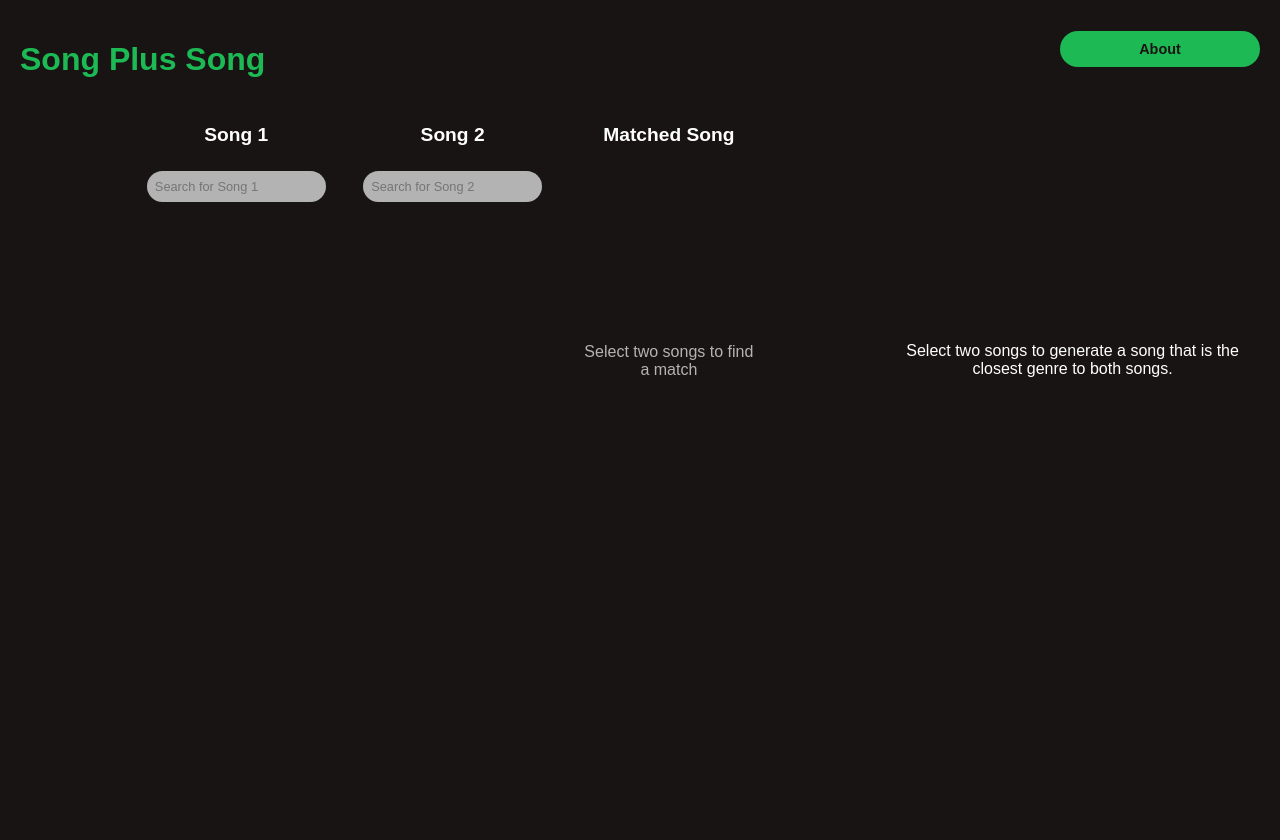
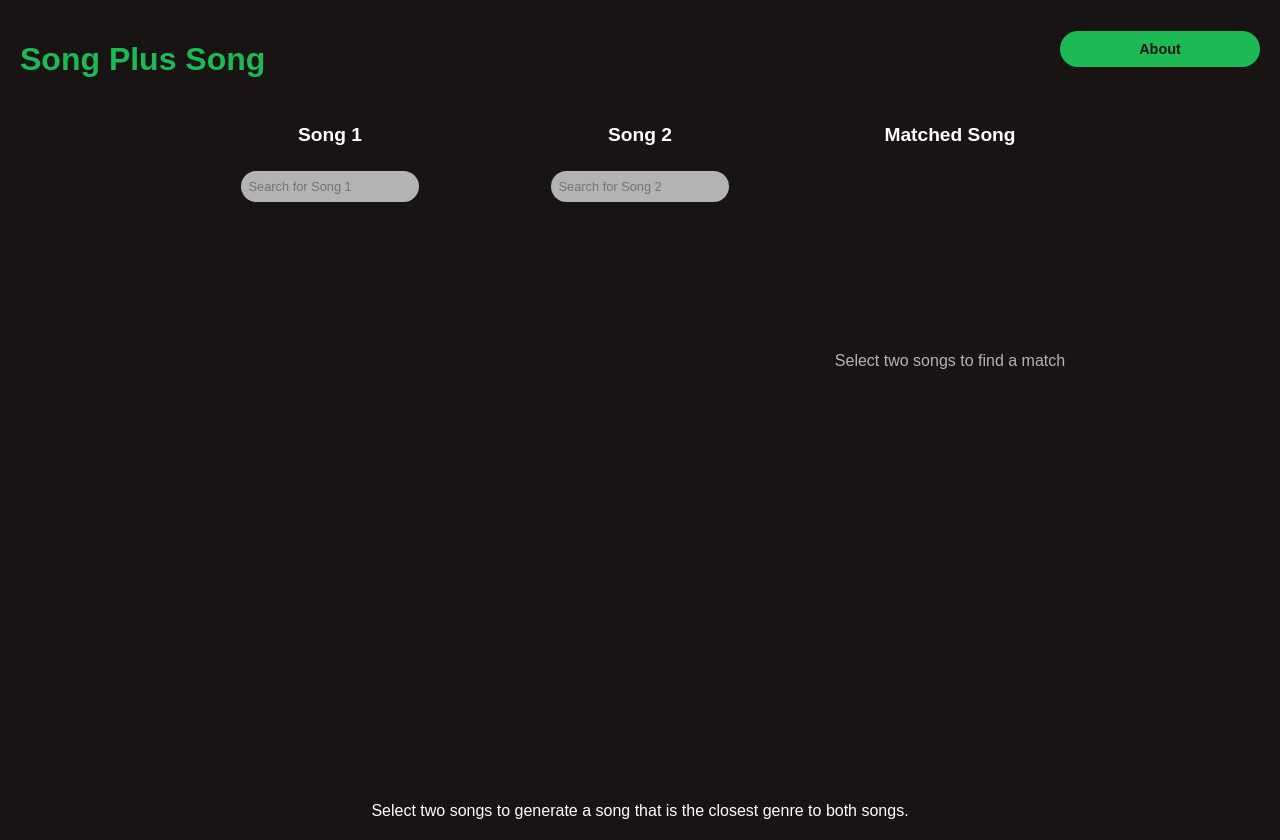
Before and after one commit to tommyliautaud/song-plus-song-frontend, a React (Create React App) app: page / in a window 1280 px wide. Built offline with nearby package versions, Linux system fonts and the light colour scheme; a web font is replaced by a local one.

Commit message:
Working on css

```diff
--- a/src/App.js
+++ b/src/App.js
@@ -246,6 +246,8 @@ function App() {
         minHeight: '100vh',
         color: colors.spotifyWhite,
         ...fontStyle,
+        display: 'flex',
+        flexDirection: 'column',
       }}
     >
       <div
@@ -262,7 +264,14 @@ function App() {
           About
         </button>
       </div>
-      <div style={{ display: 'flex', flexDirection: isMobile ? 'column' : 'row', alignItems: 'center' }}>
+      <div
+        style={{
+          display: 'flex',
+          flexDirection: isMobile ? 'column' : 'row',
+          alignItems: 'flex-start',
+          flex: 1,
+        }}
+      >
         <div
           style={{
             display: 'flex',
@@ -341,20 +350,8 @@ function App() {
             )}
           </div>
         </div>
-        {!matchedSong && (
-          <div
-            style={{
-              textAlign: 'center',
-              marginTop: '20px',
-              color: colors.spotifyWhite,
-              fontSize: '1em',
-            }}
-          >
-            Select two songs to generate a song that is the closest genre to both songs.
-          </div>
-        )}
         {matchedSong && genreInfo && (
-          <div style={{ textAlign: 'center' }}>
+          <div style={{ textAlign: 'center', marginTop: isMobile ? '20px' : '30px' }}>
             <div style={genreInfoStyle}>
               Most similar genre to {genreInfo.genre1} and {genreInfo.genre2} is {genreInfo.matchedGenre}
             </div>
@@ -365,19 +362,29 @@ function App() {
             )}
           </div>
         )}
+      </div>
       <div style={{ textAlign: 'center', marginTop: '20px' }}>
+        {!matchedSong && (
+          <div
+            style={{
+              color: colors.spotifyWhite,
+              fontSize: '1em',
+            }}
+          >
+            Select two songs to generate a song that is the closest genre to both songs.
+          </div>
+        )}
         {song1 && song2 && !matchedSong && (
           <button
             onClick={handleMatchSongs}
             disabled={isLoading}
-              style={{ ...buttonStyle, maxWidth: '250px' }}
+            style={{ ...buttonStyle, maxWidth: '250px', marginTop: '10px' }}
           >
             {isLoading ? 'Matching...' : 'Generate Song'}
           </button>
         )}
       </div>
     </div>
-    </div>
   );
 }
 
```
Lines whose indentation alone changed are shown as unchanged.
